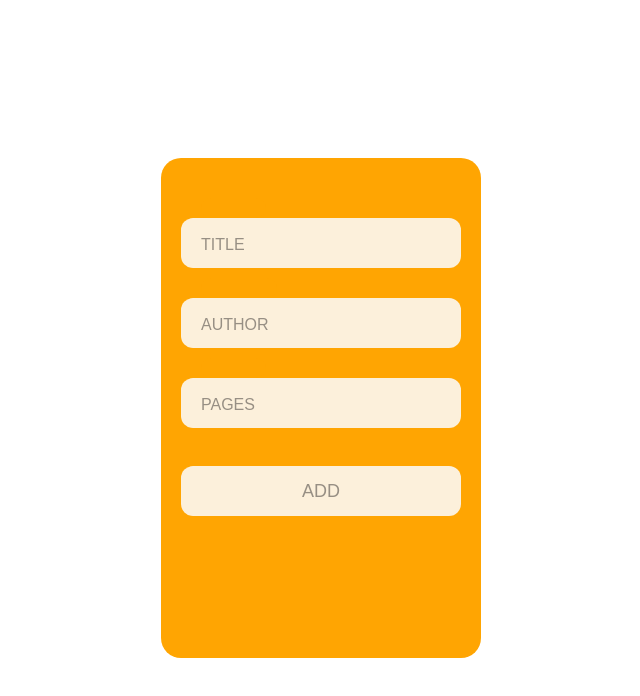
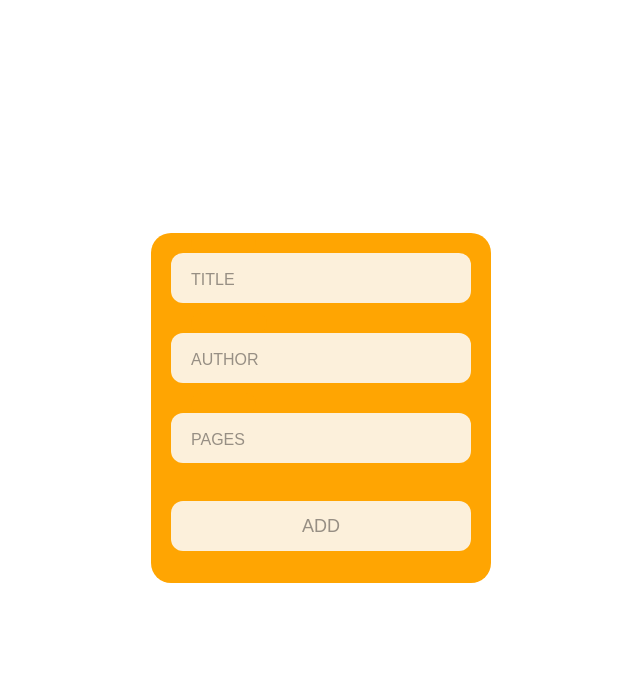
Before and after one commit to umida-boltaeva/Library, a plain HTML site: page form.html in a window 1280 px wide. Shown: the whole page, without its empty margins (319-959 px from the left). Drawn offline with Linux system fonts and the light colour scheme.

Commit message:
edit the form style

```diff
--- a/form.css
+++ b/form.css
@@ -9,19 +9,14 @@ body {
   background-color: #ffa502;
   border-radius: 20px;
   box-sizing: border-box;
-  height: 500px;
+  height: 350px;
   padding: 20px;
-  width: 320px;
+  width: 340px;
 }
 
 .input-container {
   height: 50px;
   position: relative;
-  width: 100%;
-}
-
-.ic1 {
-  margin-top: 40px;
 }
 
 .ic2 {
@@ -91,18 +86,17 @@ body {
   background-color: #fcf0db;
   border-radius: 12px;
   border: 0;
-  box-sizing: border-box;
   color: #978f84;
   cursor: pointer;
   font-size: 18px;
   height: 50px;
   margin-top: 38px;
-  outline: 0;
   text-align: center;
   width: 100%;
 }
 
 .add:hover {
-  background-color: #f6bb4e;
-  color: #dc2f55;
+  background-color: #ae7202;
+  color: #eee;
+  font-size: 20px;
 }
```
Also changed, not shown: style.css (+3 -5 lines).
